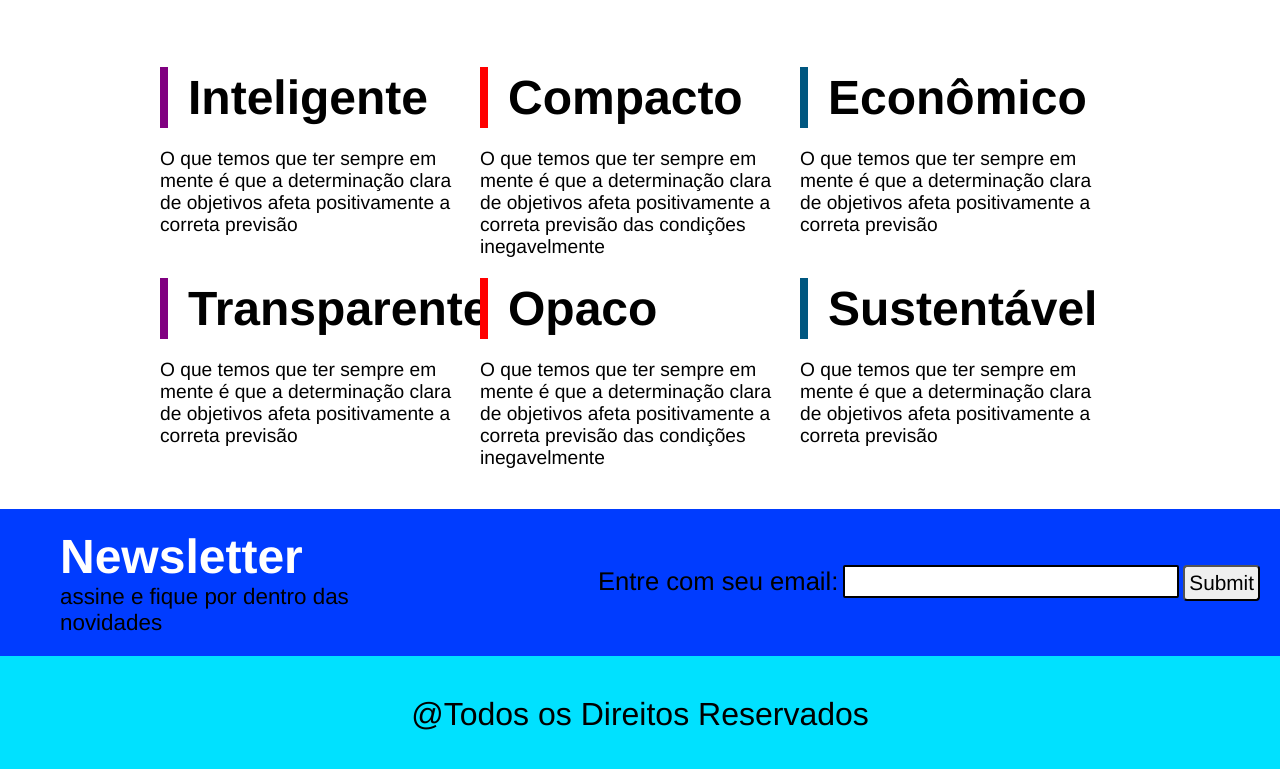
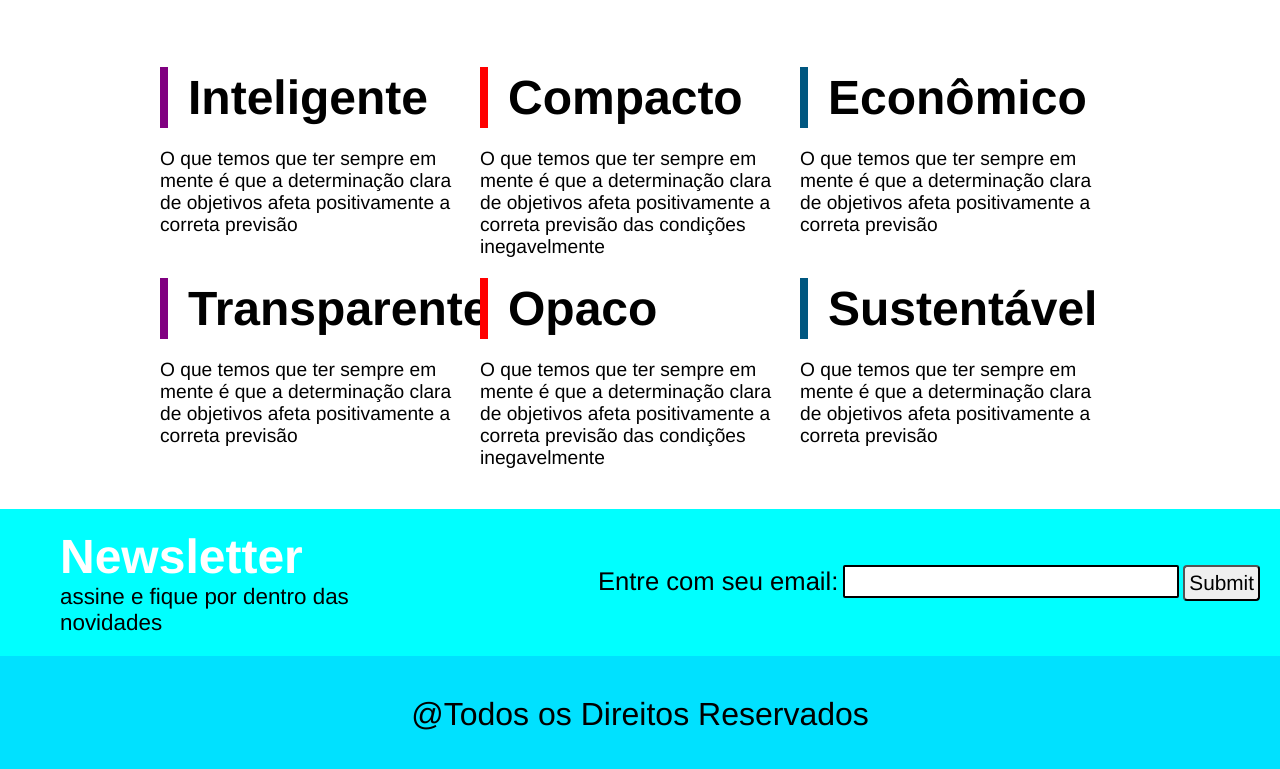
Before and after one commit to jardelhos/meu-flexblog, a plain HTML site: page index.html in a window 1280 px wide. Shown: the part 2384-3153 px from the top of the page. Drawn offline with Linux system fonts and the light colour scheme.

Commit message:
Update style.css

```diff
--- a/style.css
+++ b/style.css
@@ -308,7 +308,7 @@ a{
 
 .aside{
     padding: 20px;
-    background-color: rgb(0, 60, 255);
+    background-color: rgb(0, 255, 255);
 
 }
 
```
